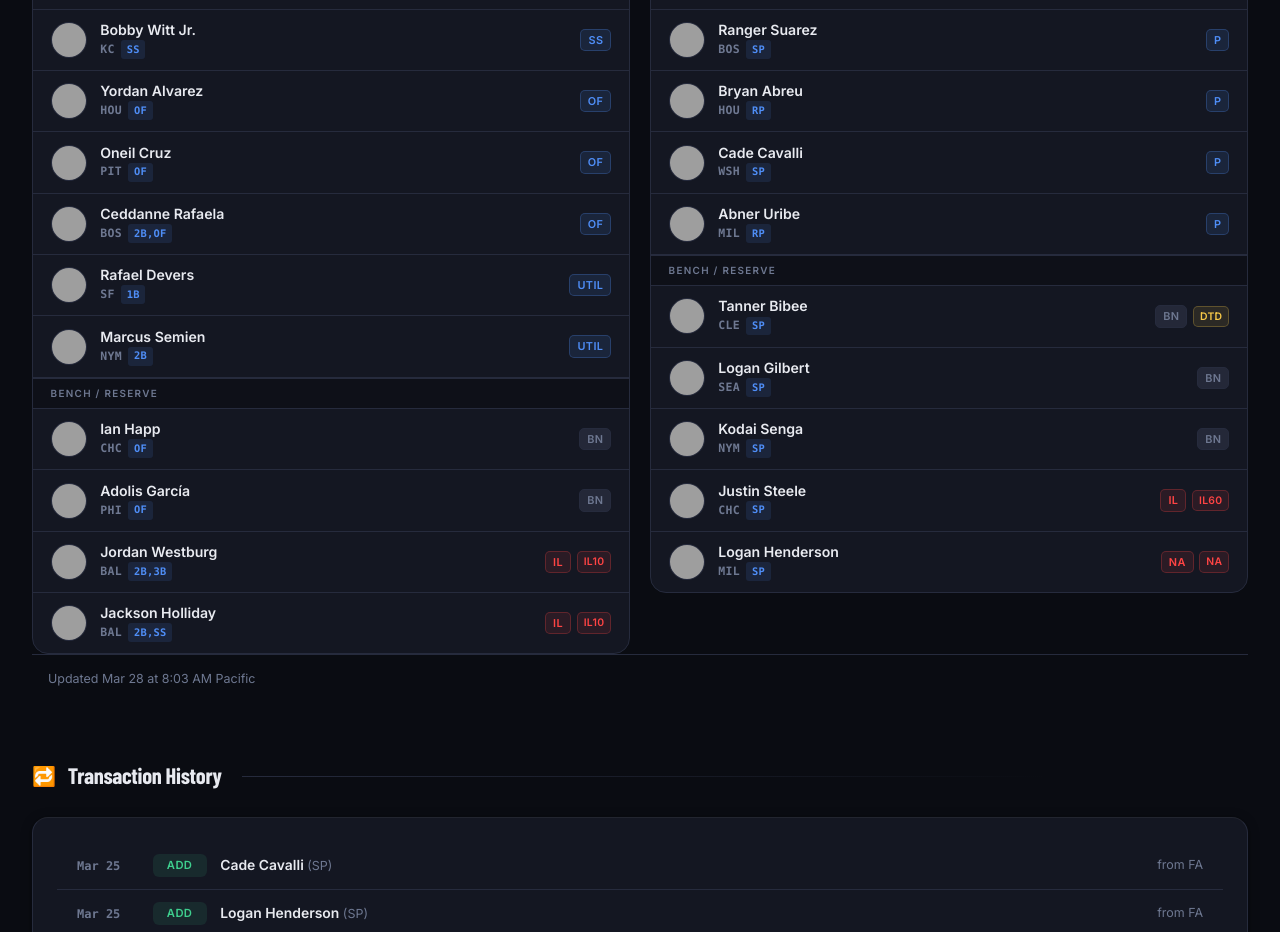
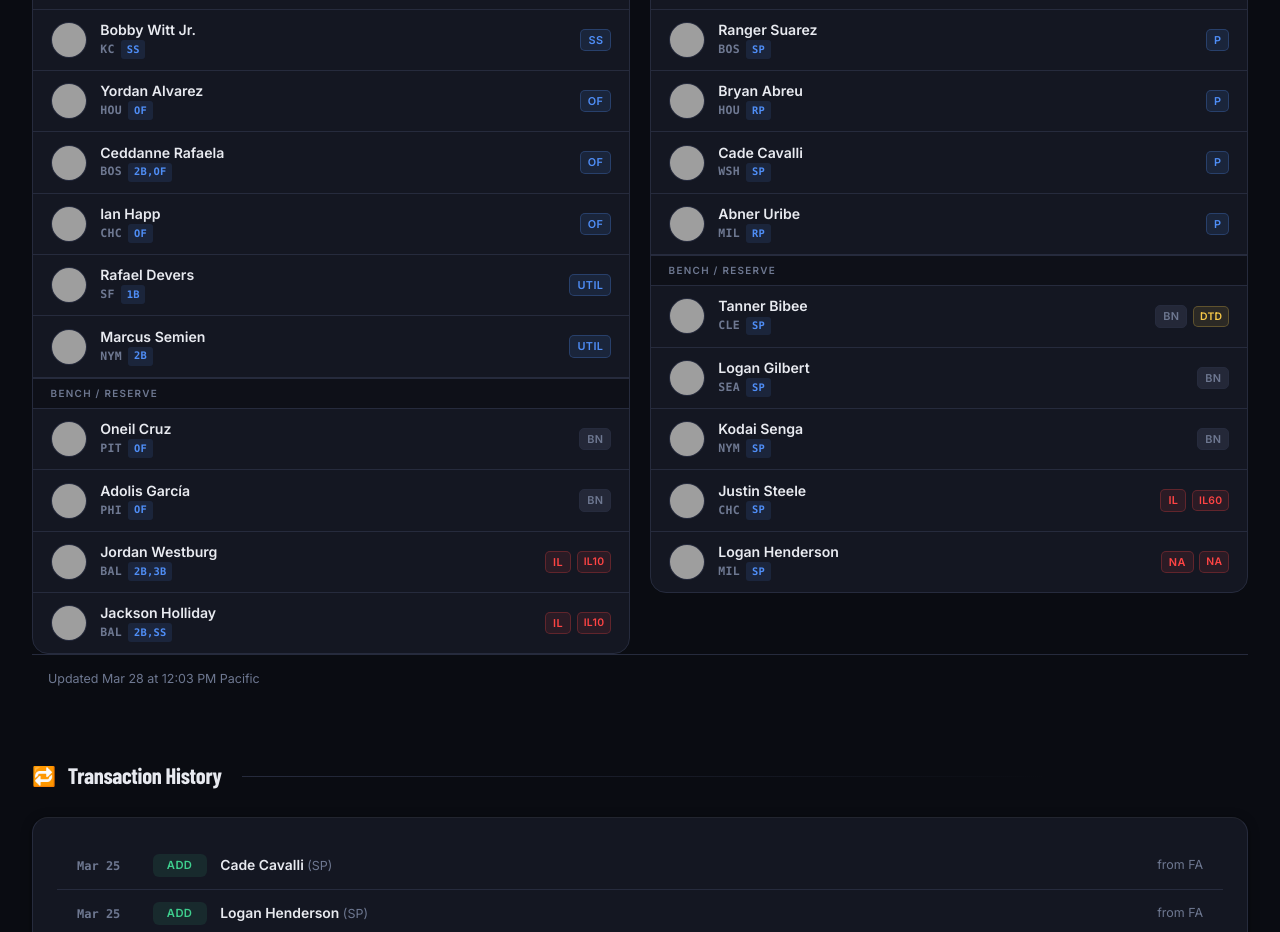
Before and after one commit to IsoscelesKr4mer/issyfantasybaseball2026, a plain HTML site: page teams/skenes.html in a window 1280 px wide. Shown: the part 1426-2358 px from the top of the page. Drawn offline with nearby package versions, Linux system fonts and the light colour scheme; grey boxes are pictures that could not be loaded; a web font is replaced by a local one.

Commit message:
auto: live refresh — 2026-03-28 12:04 PM PT

```diff
--- a/teams/skenes.html
+++ b/teams/skenes.html
@@ -144,12 +144,12 @@
       <div class="player-row" data-name="Max Muncy" data-pos="3B" data-mlb="LAD" data-headshot="https://s.yimg.com/iu/api/res/1.2/NLAbdls.BaHWSPcRFRhBEg--~C/YXBwaWQ9eXNwb3J0cztjaD0yMzM2O2NyPTE7Y3c9MTc5MDtkeD04NTc7ZHk9MDtmaT11bGNyb3A7aD02MDtxPTEwMDt3PTQ2/https://s.yimg.com/xe/i/us/sp/v/mlb_cutout/players_l/03192026/9606.png" data-status="" data-stats='{"R": "1", "HR": "0", "RBI": "0", "SB": "0", "OBP": ".571"}'><div class="player-row-info"><div class="player-row-name">Max Muncy</div><div class="player-row-mlb">LAD</div></div><div class="player-row-badges"><span class="pos-badge">3B</span><span class="slot-badge active">3B</span></div></div>
       <div class="player-row" data-name="Bobby Witt Jr." data-pos="SS" data-mlb="KC" data-headshot="https://s.yimg.com/iu/api/res/1.2/.CrRJZN3Dx0b2SVFxmr7wA--~C/YXBwaWQ9eXNwb3J0cztjaD0yMzM2O2NyPTE7Y3c9MTc5MDtkeD04NTc7ZHk9MDtmaT11bGNyb3A7aD02MDtxPTEwMDt3PTQ2/https://s.yimg.com/xe/i/us/sp/v/mlb_cutout/players_l/03192026/11771.png" data-status="" data-stats='{"R": "0", "HR": "0", "RBI": "0", "SB": "0", "OBP": ".500"}'><div class="player-row-info"><div class="player-row-name">Bobby Witt Jr.</div><div class="player-row-mlb">KC</div></div><div class="player-row-badges"><span class="pos-badge">SS</span><span class="slot-badge active">SS</span></div></div>
       <div class="player-row" data-name="Yordan Alvarez" data-pos="OF" data-mlb="HOU" data-headshot="https://s.yimg.com/iu/api/res/1.2/1k0Wqnv7qe3FKPC6fAG1Gg--~C/YXBwaWQ9eXNwb3J0cztjaD0yMzM2O2NyPTE7Y3c9MTc5MDtkeD04NTc7ZHk9MDtmaT11bGNyb3A7aD02MDtxPTEwMDt3PTQ2/https://s.yimg.com/xe/i/us/sp/v/mlb_cutout/players_l/03162026/10883.1.png" data-status="" data-stats='{"R": "1", "HR": "1", "RBI": "1", "SB": "0", "OBP": ".222"}'><div class="player-row-info"><div class="player-row-name">Yordan Alvarez</div><div class="player-row-mlb">HOU</div></div><div class="player-row-badges"><span class="pos-badge">OF</span><span class="slot-badge active">OF</span></div></div>
-      <div class="player-row" data-name="Oneil Cruz" data-pos="OF" data-mlb="PIT" data-headshot="https://s.yimg.com/iu/api/res/1.2/yik4w5BHFIDvgo2inQd3_w--~C/YXBwaWQ9eXNwb3J0cztjaD0yMzM2O2NyPTE7Y3c9MTc5MDtkeD04NTc7ZHk9MDtmaT11bGNyb3A7aD02MDtxPTEwMDt3PTQ2/https://s.yimg.com/xe/i/us/sp/v/mlb_cutout/players_l/03202026/11370.1.png" data-status="" data-stats='{"R": "1", "HR": "0", "RBI": "0", "SB": "0", "OBP": ".200"}'><div class="player-row-info"><div class="player-row-name">Oneil Cruz</div><div class="player-row-mlb">PIT</div></div><div class="player-row-badges"><span class="pos-badge">OF</span><span class="slot-badge active">OF</span></div></div>
       <div class="player-row" data-name="Ceddanne Rafaela" data-pos="2B,OF" data-mlb="BOS" data-headshot="https://s.yimg.com/iu/api/res/1.2/zo0fdLBm3BVgIUhWJyIdZQ--~C/YXBwaWQ9eXNwb3J0cztjaD0yMzM2O2NyPTE7Y3c9MTc5MDtkeD04NTc7ZHk9MDtmaT11bGNyb3A7aD02MDtxPTEwMDt3PTQ2/https://s.yimg.com/xe/i/us/sp/v/mlb_cutout/players_l/03142026/12730.png" data-status="" data-stats='{"R": "0", "HR": "0", "RBI": "1", "SB": "0", "OBP": ".500"}'><div class="player-row-info"><div class="player-row-name">Ceddanne Rafaela</div><div class="player-row-mlb">BOS</div></div><div class="player-row-badges"><span class="pos-badge">2B,OF</span><span class="slot-badge active">OF</span></div></div>
+      <div class="player-row" data-name="Ian Happ" data-pos="OF" data-mlb="CHC" data-headshot="https://s.yimg.com/iu/api/res/1.2/KcBZxW3SRLa3ha7kl8wLsg--~C/YXBwaWQ9eXNwb3J0cztjaD0yMzM2O2NyPTE7Y3c9MTc5MDtkeD04NTc7ZHk9MDtmaT11bGNyb3A7aD02MDtxPTEwMDt3PTQ2/https://s.yimg.com/xe/i/us/sp/v/mlb_cutout/players_l/03162026/10440.1.png" data-status="" data-stats='{"R": "0", "HR": "0", "RBI": "0", "SB": "0", "OBP": ".200"}'><div class="player-row-info"><div class="player-row-name">Ian Happ</div><div class="player-row-mlb">CHC</div></div><div class="player-row-badges"><span class="pos-badge">OF</span><span class="slot-badge active">OF</span></div></div>
       <div class="player-row" data-name="Rafael Devers" data-pos="1B" data-mlb="SF" data-headshot="https://s.yimg.com/iu/api/res/1.2/OFF07.FAVmyfD20YyBQXPg--~C/YXBwaWQ9eXNwb3J0cztjaD0yMzM2O2NyPTE7Y3c9MTc5MDtkeD04NTc7ZHk9MDtmaT11bGNyb3A7aD02MDtxPTEwMDt3PTQ2/https://s.yimg.com/xe/i/us/sp/v/mlb_cutout/players_l/03202026/10235.1.png" data-status="" data-stats='{"R": "0", "HR": "0", "RBI": "0", "SB": "0", "OBP": ".125"}'><div class="player-row-info"><div class="player-row-name">Rafael Devers</div><div class="player-row-mlb">SF</div></div><div class="player-row-badges"><span class="pos-badge">1B</span><span class="slot-badge active">Util</span></div></div>
       <div class="player-row" data-name="Marcus Semien" data-pos="2B" data-mlb="NYM" data-headshot="https://s.yimg.com/iu/api/res/1.2/k_VZCGSH8c2PC5sopm02dg--~C/YXBwaWQ9eXNwb3J0cztjaD0yMzM2O2NyPTE7Y3c9MTc5MDtkeD04NTc7ZHk9MDtmaT11bGNyb3A7aD02MDtxPTEwMDt3PTQ2/https://s.yimg.com/xe/i/us/sp/v/mlb_cutout/players_l/03202026/9517.1.png" data-status="" data-stats='{"R": "0", "HR": "0", "RBI": "1", "SB": "0", "OBP": ".400"}'><div class="player-row-info"><div class="player-row-name">Marcus Semien</div><div class="player-row-mlb">NYM</div></div><div class="player-row-badges"><span class="pos-badge">2B</span><span class="slot-badge active">Util</span></div></div>
       <div class="roster-divider">Bench / Reserve</div>
-      <div class="player-row" data-name="Ian Happ" data-pos="OF" data-mlb="CHC" data-headshot="https://s.yimg.com/iu/api/res/1.2/KcBZxW3SRLa3ha7kl8wLsg--~C/YXBwaWQ9eXNwb3J0cztjaD0yMzM2O2NyPTE7Y3c9MTc5MDtkeD04NTc7ZHk9MDtmaT11bGNyb3A7aD02MDtxPTEwMDt3PTQ2/https://s.yimg.com/xe/i/us/sp/v/mlb_cutout/players_l/03162026/10440.1.png" data-status="" data-stats='{"R": "0", "HR": "0", "RBI": "0", "SB": "0", "OBP": ".200"}'><div class="player-row-info"><div class="player-row-name">Ian Happ</div><div class="player-row-mlb">CHC</div></div><div class="player-row-badges"><span class="pos-badge">OF</span><span class="slot-badge bench">BN</span></div></div>
+      <div class="player-row" data-name="Oneil Cruz" data-pos="OF" data-mlb="PIT" data-headshot="https://s.yimg.com/iu/api/res/1.2/yik4w5BHFIDvgo2inQd3_w--~C/YXBwaWQ9eXNwb3J0cztjaD0yMzM2O2NyPTE7Y3c9MTc5MDtkeD04NTc7ZHk9MDtmaT11bGNyb3A7aD02MDtxPTEwMDt3PTQ2/https://s.yimg.com/xe/i/us/sp/v/mlb_cutout/players_l/03202026/11370.1.png" data-status="" data-stats='{"R": "1", "HR": "0", "RBI": "0", "SB": "0", "OBP": ".200"}'><div class="player-row-info"><div class="player-row-name">Oneil Cruz</div><div class="player-row-mlb">PIT</div></div><div class="player-row-badges"><span class="pos-badge">OF</span><span class="slot-badge bench">BN</span></div></div>
       <div class="player-row" data-name="Adolis García" data-pos="OF" data-mlb="PHI" data-headshot="https://s.yimg.com/iu/api/res/1.2/ievbJNcDgBbGht7f88c__g--~C/YXBwaWQ9eXNwb3J0cztjaD0yMzM2O2NyPTE7Y3c9MTc5MDtkeD04NTc7ZHk9MDtmaT11bGNyb3A7aD02MDtxPTEwMDt3PTQ2/https://s.yimg.com/xe/i/us/sp/v/mlb_cutout/players_l/03272026/11127.1.png" data-status="" data-stats='{"R": "0", "HR": "0", "RBI": "0", "SB": "0", "OBP": ".000"}'><div class="player-row-info"><div class="player-row-name">Adolis García</div><div class="player-row-mlb">PHI</div></div><div class="player-row-badges"><span class="pos-badge">OF</span><span class="slot-badge bench">BN</span></div></div>
       <div class="player-row" data-name="Jordan Westburg" data-pos="2B,3B" data-mlb="BAL" data-headshot="https://s.yimg.com/iu/api/res/1.2/kOFG7e4Gcazt3VPJ22mI4g--~C/YXBwaWQ9eXNwb3J0cztjaD0yMzM2O2NyPTE7Y3c9MTc5MDtkeD04NTc7ZHk9MDtmaT11bGNyb3A7aD02MDtxPTEwMDt3PTQ2/https://s.yimg.com/xe/i/us/sp/v/mlb_cutout/players_l/03142026/12122.png" data-status="IL10" data-stats='{"R": "-", "HR": "-", "RBI": "-", "SB": "-", "OBP": "-"}'><div class="player-row-info"><div class="player-row-name">Jordan Westburg</div><div class="player-row-mlb">BAL</div></div><div class="player-row-badges"><span class="pos-badge">2B,3B</span><span class="slot-badge il">IL</span><span class="inj-badge il">IL10</span></div></div>
       <div class="player-row" data-name="Jackson Holliday" data-pos="2B,SS" data-mlb="BAL" data-headshot="https://s.yimg.com/iu/api/res/1.2/.UIOvqxnHAiLaMH.OBelzg--~C/YXBwaWQ9eXNwb3J0cztjaD0yMzM2O2NyPTE7Y3c9MTc5MDtkeD04NTc7ZHk9MDtmaT11bGNyb3A7aD02MDtxPTEwMDt3PTQ2/https://s.yimg.com/xe/i/us/sp/v/mlb_cutout/players_l/03142026/60090.png" data-status="IL10" data-stats='{"R": "-", "HR": "-", "RBI": "-", "SB": "-", "OBP": "-"}'><div class="player-row-info"><div class="player-row-name">Jackson Holliday</div><div class="player-row-mlb">BAL</div></div><div class="player-row-badges"><span class="pos-badge">2B,SS</span><span class="slot-badge il">IL</span><span class="inj-badge il">IL10</span></div></div>
@@ -179,7 +179,7 @@
     <!-- AUTO:ROSTER_END -->
     <div class="table-footer">
       <!-- AUTO:UPDATED_AT_START -->
-<span class="muted">Updated Mar 28 at 8:03 AM Pacific</span>
+<span class="muted">Updated Mar 28 at 12:03 PM Pacific</span>
     <!-- AUTO:UPDATED_AT_END -->
     </div>
   </section>
```
